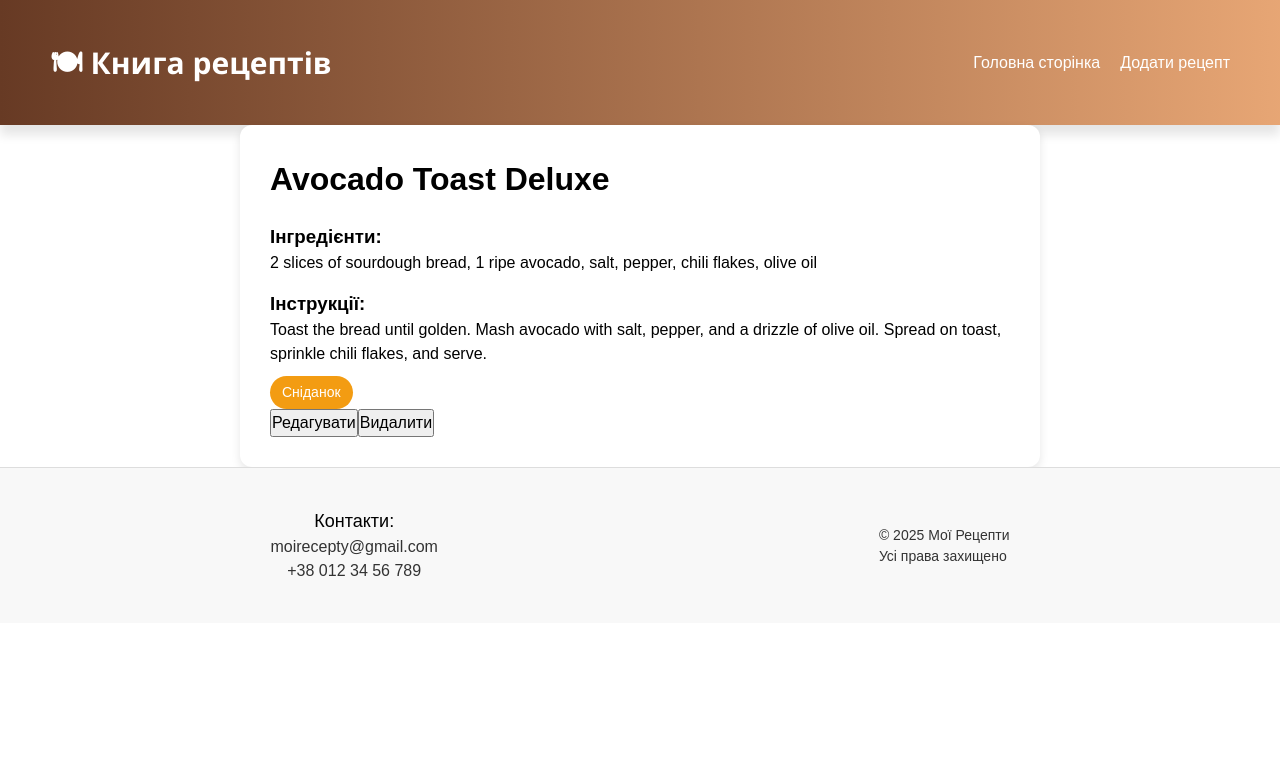
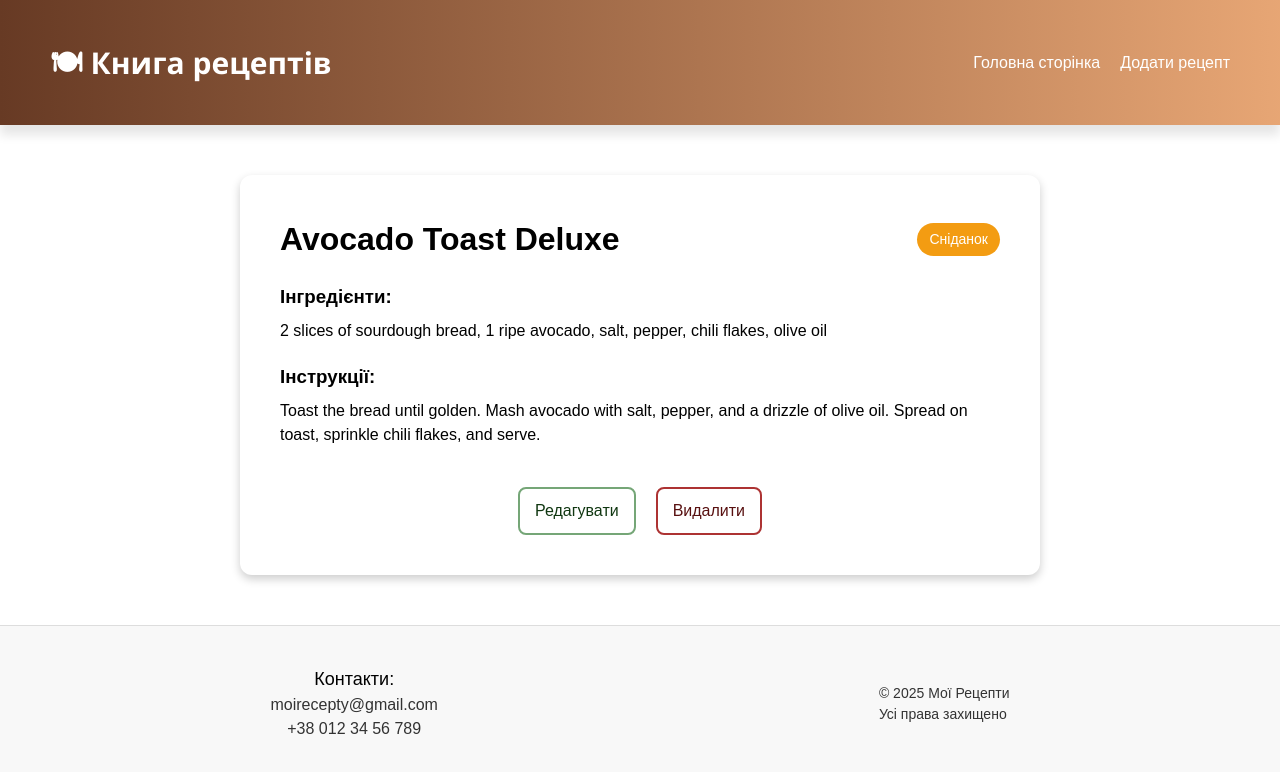
Before and after one commit to krisskov13/recipe-book, a React (Vite) app: page /recipe/1 in a window 1280 px wide. Shown: the top 772 px of the page. Built offline with nearby package versions, Linux system fonts and the light colour scheme.

Commit message:
add styles for RecipeDetail

```diff
--- a/src/pages/RecipeDetail/RecipeDetail.jsx
+++ b/src/pages/RecipeDetail/RecipeDetail.jsx
@@ -18,19 +18,28 @@ function RecipeDetail({ recipes, handleDelete }) {
 
   return (
     <div className={styles.detail}>
-      <h1>{recipe.title}</h1>
+      <div className={styles.containerTitle}>
+        <h1>{recipe.title}</h1>
+        <span className={`${styles.badge} ${styles[recipe.category]}`}>
+          {recipe.category}
+        </span>
+      </div>
       <h3>Інгредієнти:</h3>
       <p>{recipe.ingredients}</p>
       <h3>Інструкції:</h3>
       <p>{recipe.instructions}</p>
-      <div className={styles.category}>
-        <span className={`${styles.badge} ${styles[recipe.category]}`}>
-          {recipe.category}
-        </span>
+
+      <div className={styles.buttons}>
+        <button
+          className={styles.editBtn}
+          onClick={() => navigate(`/edit/${id}`)}
+        >
+          Редагувати
+        </button>
+        <button className={styles.deleteBtn} onClick={onDelete}>
+          Видалити
+        </button>
       </div>
-
-      <button onClick={() => navigate(`/edit/${id}`)}>Редагувати</button>
-      <button onClick={onDelete}>Видалити</button>
     </div>
   );
 }
--- a/src/pages/RecipeDetail/RecipeDetail.module.css
+++ b/src/pages/RecipeDetail/RecipeDetail.module.css
@@ -1,33 +1,33 @@
 .detail {
   max-width: 800px;
-  margin: auto;
+  margin: 50px auto;
   background: white;
-  padding: 30px;
+  padding: 40px;
   border-radius: 12px;
-  box-shadow: 0 4px 10px rgba(0, 0, 0, 0.1);
-}
-
-.detail h1 {
-  margin-bottom: 20px;
+  box-shadow: 0 4px 10px rgba(0, 0, 0, 0.2);
 }
 
 .detail h3 {
-  margin-top: 15px;
+  margin: 20px 0 8px;
 }
 
 .notFound {
   text-align: center;
   margin-top: 50px;
-  font-size: 1.2rem;
+}
+
+.containerTitle {
+  display: flex;
+  align-items: center;
+  justify-content: space-between;
+  margin-bottom: 20px;
 }
 
 .badge {
-  display: inline-block;
   padding: 6px 12px;
   border-radius: 20px;
   font-size: 14px;
   color: #fff;
-  margin-top: 10px;
 }
 
 .Сніданок {
@@ -45,3 +45,38 @@
 .Десерт {
   background-color: #9b59b6;
 }
+
+.buttons {
+  display: flex;
+  justify-content: center;
+  gap: 20px;
+  margin-top: 40px;
+}
+
+.editBtn {
+  background-color: #fff;
+  color: #103711;
+  border: 2px solid #75a677;
+  padding: 10px 15px;
+  border-radius: 8px;
+  cursor: pointer;
+}
+
+.editBtn:hover {
+  background-color: #75a677;
+  color: #fff;
+}
+
+.deleteBtn {
+  background-color: #fff;
+  color: #581010;
+  border: 2px solid #ad3333;
+  padding: 10px 15px;
+  border-radius: 8px;
+  cursor: pointer;
+}
+
+.deleteBtn:hover {
+  background-color: #ad3333;
+  color: #fff;
+}
```
